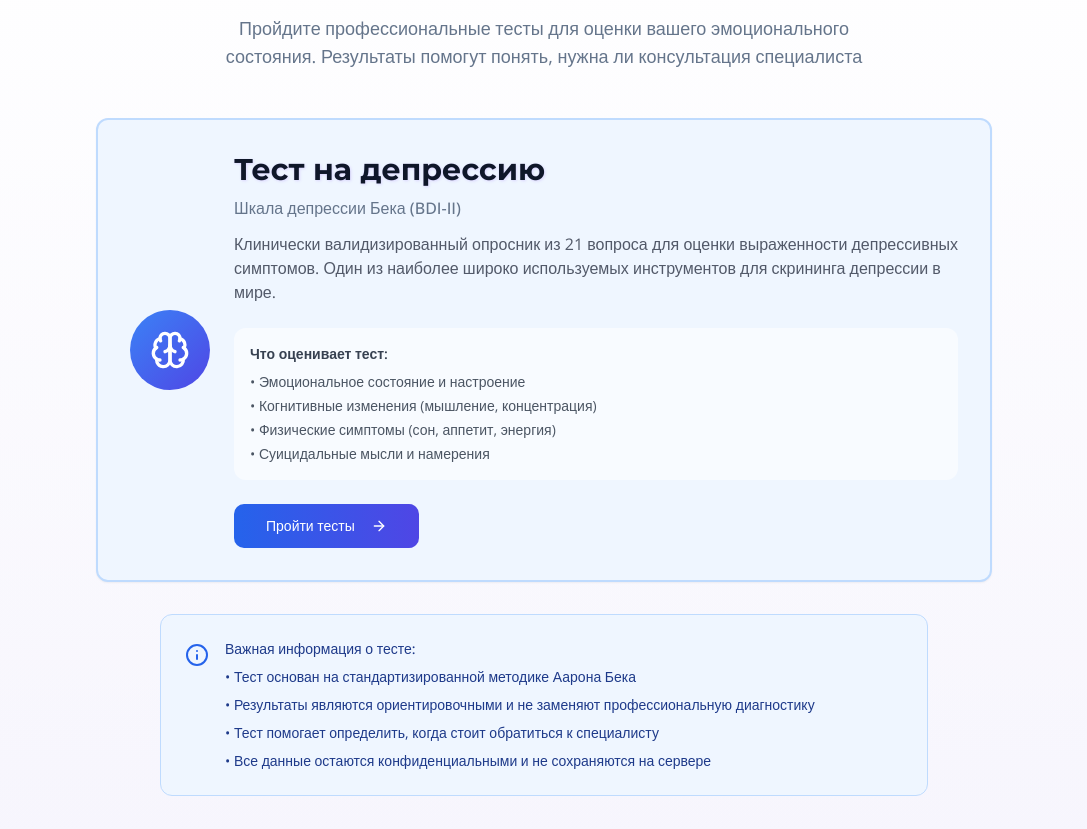
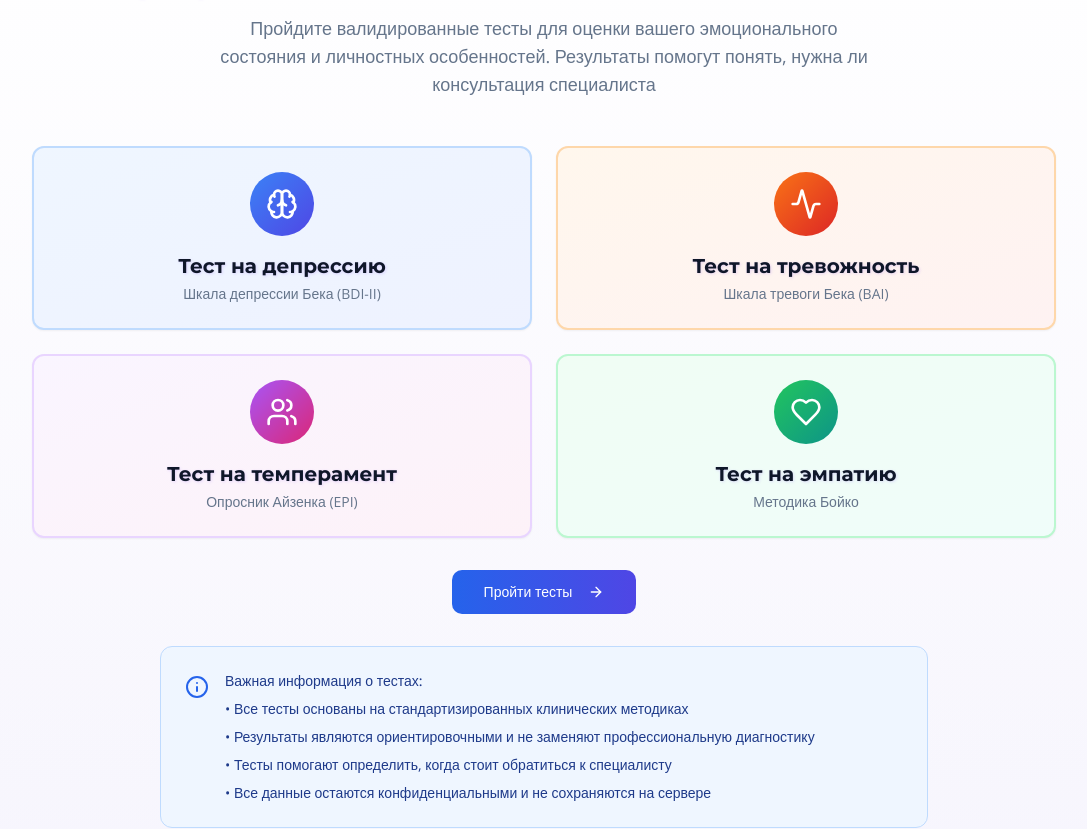
Before and after one commit to pr-poehali-dev/psychologist-website-burnout, a React (Vite) app: page /burnout in a window 1280 px wide. Shown: the part 2085-2914 px from the top of the page, without its empty margins (96-1183 px from the left). Built offline with nearby package versions, Linux system fonts and the light colour scheme.

Commit message:
Обновить главную страницу: убрать выгорание, добавить тесты депрессии

```diff
--- a/src/components/sections/TestPreviewSection.tsx
+++ b/src/components/sections/TestPreviewSection.tsx
@@ -11,69 +11,103 @@ const TestPreviewSection = () => {
       <div className="container mx-auto px-4">
         <div className="text-center mb-12">
           <h2 className="text-3xl md:text-4xl font-bold mb-4">
-            Психологические тесты
+            Профессиональные психологические тесты
           </h2>
           <p className="text-lg text-muted-foreground max-w-2xl mx-auto">
-            Пройдите профессиональные тесты для оценки вашего эмоционального состояния.
+            Пройдите валидированные тесты для оценки вашего эмоционального состояния и личностных особенностей.
             Результаты помогут понять, нужна ли консультация специалиста
           </p>
         </div>
 
-        <div className="max-w-4xl mx-auto">
-          <Card className="border-2 border-blue-200 bg-blue-50 hover:shadow-xl transition-all duration-300">
-            <CardContent className="p-8">
-              <div className="flex flex-col md:flex-row md:items-center text-center md:text-left gap-6">
-                <div className="w-20 h-20 rounded-full bg-gradient-to-br from-blue-500 to-indigo-600 flex items-center justify-center hover:scale-110 transition-transform duration-300 flex-shrink-0 mx-auto md:mx-0">
-                  <Icon name="Brain" size={40} className="text-white" />
+        <div className="max-w-5xl mx-auto grid md:grid-cols-2 gap-6">
+          <Card className="border-2 border-blue-200 bg-gradient-to-br from-blue-50 to-indigo-50 hover:shadow-xl transition-all duration-300">
+            <CardContent className="p-6">
+              <div className="flex flex-col items-center text-center gap-4">
+                <div className="w-16 h-16 rounded-full bg-gradient-to-br from-blue-500 to-indigo-600 flex items-center justify-center">
+                  <Icon name="Brain" size={32} className="text-white" />
+                </div>
+                <div>
+                  <h3 className="text-xl font-bold mb-1">Тест на депрессию</h3>
+                  <p className="text-sm text-muted-foreground">
+                    Шкала депрессии Бека (BDI-II)
+                  </p>
+                </div>
+              </div>
+            </CardContent>
+          </Card>
+
+          <Card className="border-2 border-orange-200 bg-gradient-to-br from-orange-50 to-red-50 hover:shadow-xl transition-all duration-300">
+            <CardContent className="p-6">
+              <div className="flex flex-col items-center text-center gap-4">
+                <div className="w-16 h-16 rounded-full bg-gradient-to-br from-orange-500 to-red-600 flex items-center justify-center">
+                  <Icon name="Activity" size={32} className="text-white" />
+                </div>
+                <div>
+                  <h3 className="text-xl font-bold mb-1">Тест на тревожность</h3>
+                  <p className="text-sm text-muted-foreground">
+                    Шкала тревоги Бека (BAI)
+                  </p>
+                </div>
+              </div>
+            </CardContent>
+          </Card>
+
+          <Card className="border-2 border-purple-200 bg-gradient-to-br from-purple-50 to-pink-50 hover:shadow-xl transition-all duration-300">
+            <CardContent className="p-6">
+              <div className="flex flex-col items-center text-center gap-4">
+                <div className="w-16 h-16 rounded-full bg-gradient-to-br from-purple-500 to-pink-600 flex items-center justify-center">
+                  <Icon name="Users" size={32} className="text-white" />
+                </div>
+                <div>
+                  <h3 className="text-xl font-bold mb-1">Тест на темперамент</h3>
+                  <p className="text-sm text-muted-foreground">
+                    Опросник Айзенка (EPI)
+                  </p>
+                </div>
+              </div>
+            </CardContent>
+          </Card>
+
+          <Card className="border-2 border-green-200 bg-gradient-to-br from-green-50 to-teal-50 hover:shadow-xl transition-all duration-300">
+            <CardContent className="p-6">
+              <div className="flex flex-col items-center text-center gap-4">
+                <div className="w-16 h-16 rounded-full bg-gradient-to-br from-green-500 to-teal-600 flex items-center justify-center">
+                  <Icon name="Heart" size={32} className="text-white" />
+                </div>
+                <div>
+                  <h3 className="text-xl font-bold mb-1">Тест на эмпатию</h3>
+                  <p className="text-sm text-muted-foreground">
+                    Методика Бойко
+                  </p>
+                </div>
+              </div>
+            </CardContent>
+          </Card>
         </div>
 
-                <div className="flex-1">
-                  <h3 className="text-3xl font-bold mb-2">Тест на депрессию</h3>
-                  <p className="text-base font-medium text-muted-foreground mb-3">
-                    Шкала депрессии Бека (BDI-II)
-                  </p>
-
-                  <p className="text-base text-foreground/70 mb-6">
-                    Клинически валидизированный опросник из 21 вопроса для оценки выраженности депрессивных симптомов.
-                    Один из наиболее широко используемых инструментов для скрининга депрессии в мире.
-                  </p>
-
-                  <div className="bg-white/60 p-4 rounded-lg mb-6">
-                    <p className="text-sm text-gray-700 mb-2 font-semibold">Что оценивает тест:</p>
-                    <ul className="text-sm text-gray-600 space-y-1">
-                      <li>• Эмоциональное состояние и настроение</li>
-                      <li>• Когнитивные изменения (мышление, концентрация)</li>
-                      <li>• Физические симптомы (сон, аппетит, энергия)</li>
-                      <li>• Суицидальные мысли и намерения</li>
-                    </ul>
-                  </div>
-
+        <div className="mt-8 text-center">
           <Button
             size="lg"
-                    className="w-full md:w-auto px-8 bg-gradient-to-r from-blue-600 to-indigo-600 hover:from-blue-700 hover:to-indigo-700"
+            className="px-8 bg-gradient-to-r from-blue-600 to-indigo-600 hover:from-blue-700 hover:to-indigo-700"
             onClick={() => navigate('/tests')}
           >
             Пройти тесты
             <Icon name="ArrowRight" size={20} className="ml-2" />
           </Button>
         </div>
-              </div>
-            </CardContent>
-          </Card>
 
         <div className="mt-8 max-w-3xl mx-auto">
           <div className="p-6 bg-blue-50 border border-blue-200 rounded-lg">
             <div className="flex items-start gap-4">
               <Icon name="Info" size={24} className="text-blue-600 flex-shrink-0 mt-1" />
               <div className="text-sm text-blue-900">
-                  <p className="font-medium mb-2">Важная информация о тесте:</p>
+                <p className="font-medium mb-2">Важная информация о тестах:</p>
                 <ul className="space-y-2">
-                    <li>• Тест основан на стандартизированной методике Аарона Бека</li>
+                  <li>• Все тесты основаны на стандартизированных клинических методиках</li>
                   <li>• Результаты являются ориентировочными и не заменяют профессиональную диагностику</li>
-                    <li>• Тест помогает определить, когда стоит обратиться к специалисту</li>
+                  <li>• Тесты помогают определить, когда стоит обратиться к специалисту</li>
                   <li>• Все данные остаются конфиденциальными и не сохраняются на сервере</li>
                 </ul>
-                </div>
               </div>
             </div>
           </div>
--- a/src/pages/Index.tsx
+++ b/src/pages/Index.tsx
@@ -117,7 +117,6 @@ const Index = () => {
       <HeroSection onBooking={handleBooking} />
       <TargetAudienceSection />
       <TestPreviewSection />
-      <ProblemSection />
       <CasesSection cases={cases} />
       <MistakesSection />
       <AboutSection />
```
Lines whose indentation alone changed are shown as unchanged.
